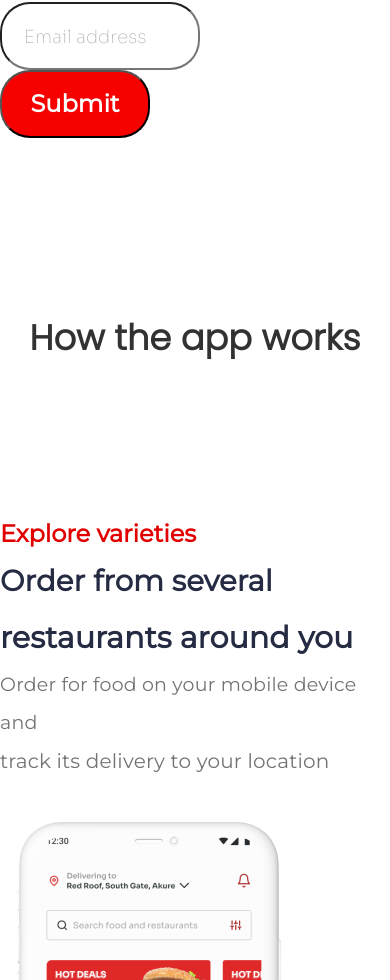
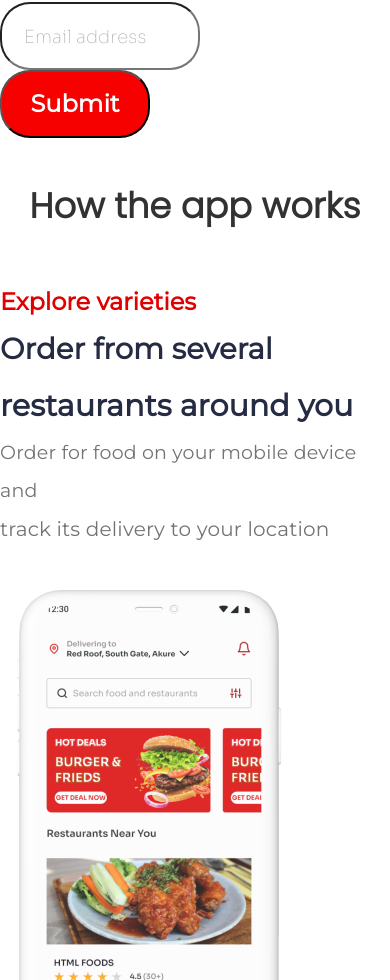
Before and after one commit to adewaleftk/go4u, a React (Create React App) app: page / in a window 390 px wide. Shown: the part 1249-2229 px from the top of the page. Built offline with nearby package versions, Linux system fonts and the light colour scheme.

Commit message:
Testing go4u

```diff
--- a/src/components/HowAppWorks.js
+++ b/src/components/HowAppWorks.js
@@ -4,12 +4,13 @@ import "../styles/howAppWorks.css";
 function HowAppWorks() {
   return (
     <div>
-        <br />
+        <div className="space"><br />
         <br /><br />
         <br />
         <br />
         <br /><br />
         <br />
+        </div>
         <p className="words">How the app works</p>
     </div>
   );
--- a/src/styles/explore.css
+++ b/src/styles/explore.css
@@ -62,7 +62,7 @@
 .exploreWords {
     float: left;
     padding-left: 0px;
-    padding-top: 150px;
+    padding-top: 0px;
 }
 
 .appHome {
--- a/src/styles/howAppWorks.css
+++ b/src/styles/howAppWorks.css
@@ -29,6 +29,10 @@
         line-height: 36px;
         letter-spacing: 0.1px;
         opacity: 0.8;
-        padding-top: 30px;
+        padding-top: 50px;
+        padding-bottom: 50px;
+    }
+    .space {
+        display: none;
     }
 }
```
